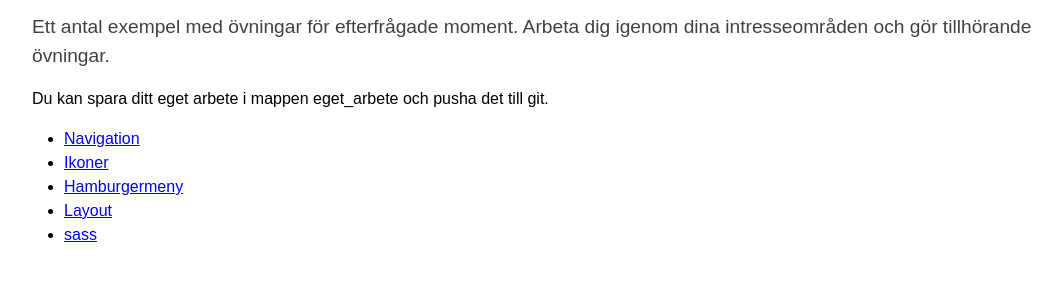
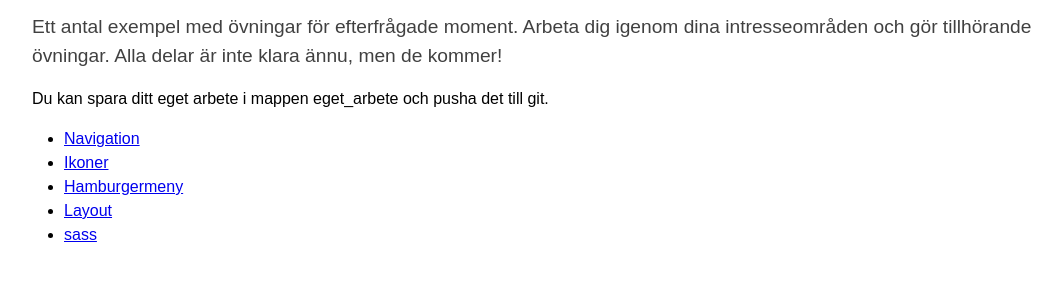
Before and after one commit to jensadev/wu-ovningar, a plain HTML site: page docs/index.html in a window 1280 px wide. Shown: the part 145-426 px from the top of the page, without its empty margins (96-1158 px from the left). Drawn offline with Linux system fonts and the light colour scheme.

Commit message:
added some stuff

```diff
--- a/docs/index.html
+++ b/docs/index.html
@@ -13,7 +13,7 @@
         <h1>Övningar och exempel</h1>
         <h2>Webbutveckling</h2>
         <p class="lead">Ett antal exempel med övningar för efterfrågade moment. Arbeta dig igenom dina intresseområden
-            och gör tillhörande övningar.
+            och gör tillhörande övningar. Alla delar är inte klara ännu, men de kommer!
         </p>
         <p>Du kan spara ditt eget arbete i mappen eget_arbete och pusha det till git.</p>
         <ul class="uppgifter">
```
